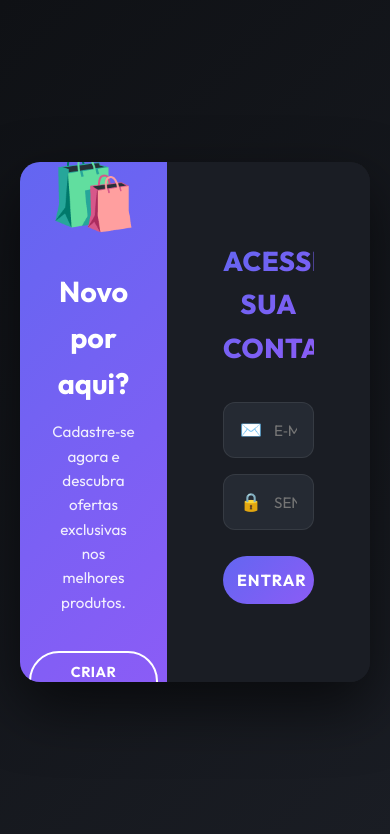
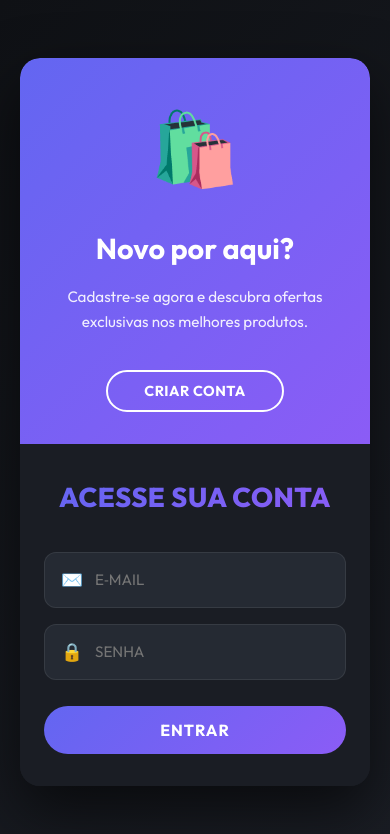
Before and after one commit to duud02020/gest-o, a Next.js app: page / in a window 390 px wide. Shown: the top 834 px of the page. Built offline with nearby package versions, Linux system fonts and the light colour scheme.

Commit message:
style: make login page and benefits bar responsive for mobile

```diff
--- a/src/app/globals.css
+++ b/src/app/globals.css
@@ -271,3 +271,67 @@ button {
     gap: 24px;
   }
 }
+
+/* Auth Page Responsiveness */
+.auth-card {
+  display: flex;
+  width: min(900px, 100%);
+  min-height: 520px;
+  background: var(--bg-secondary);
+  border-radius: 20px;
+  box-shadow: 0 25px 60px rgba(0,0,0,0.6);
+  overflow: hidden;
+  position: relative;
+}
+
+.auth-left {
+  width: 42%;
+  background: linear-gradient(135deg, var(--accent-primary) 0%, var(--accent-secondary) 100%);
+  color: white;
+  padding: 48px 40px;
+  display: flex;
+  flex-direction: column;
+  justify-content: center;
+  align-items: center;
+  text-align: center;
+  position: absolute;
+  height: 100%;
+  transition: left 0.55s cubic-bezier(0.77,0,0.175,1);
+  z-index: 10;
+}
+
+.auth-right {
+  width: 58%;
+  padding: 48px 56px;
+  display: flex;
+  flex-direction: column;
+  justify-content: center;
+  position: absolute;
+  height: 100%;
+  transition: left 0.55s cubic-bezier(0.77,0,0.175,1);
+  background: var(--bg-secondary);
+}
+
+@media (max-width: 768px) {
+  .auth-card {
+    flex-direction: column;
+    min-height: auto;
+    position: static;
+  }
+
+  .auth-left, .auth-right {
+    position: static !important;
+    width: 100% !important;
+    height: auto !important;
+    left: 0 !important;
+  }
+
+  .auth-left {
+    padding: 32px 24px;
+    border-radius: 20px 20px 0 0;
+  }
+
+  .auth-right {
+    padding: 32px 24px;
+  }
+}
--- a/src/app/page.tsx
+++ b/src/app/page.tsx
@@ -15,44 +15,17 @@ const styles = {
   } as React.CSSProperties,
 
   card: {
-    display: "flex",
-    width: "min(900px, 100%)",
-    height: "520px",
-    background: "#1a1d24",
-    borderRadius: "20px",
-    boxShadow: "0 25px 60px rgba(0,0,0,0.6)",
-    overflow: "hidden",
-    position: "relative",
+    // Moved to .auth-card in globals.css
   } as React.CSSProperties,
 
   leftPanel: (isLogin: boolean) => ({
-    width: "42%",
-    background: "linear-gradient(135deg, #6366f1 0%, #8b5cf6 100%)",
-    color: "white",
-    padding: "48px 40px",
-    display: "flex",
-    flexDirection: "column",
-    justifyContent: "center",
-    alignItems: "center",
-    textAlign: "center",
-    position: "absolute",
-    height: "100%",
+    // Other properties moved to .auth-left
     left: isLogin ? "0%" : "58%",
-    transition: "left 0.55s cubic-bezier(0.77,0,0.175,1)",
-    zIndex: 10,
   } as React.CSSProperties),
 
   rightPanel: (isLogin: boolean) => ({
-    width: "58%",
-    padding: "48px 56px",
-    display: "flex",
-    flexDirection: "column",
-    justifyContent: "center",
-    position: "absolute",
-    height: "100%",
+    // Other properties moved to .auth-right
     left: isLogin ? "42%" : "0%",
-    transition: "left 0.55s cubic-bezier(0.77,0,0.175,1)",
-    background: "#1a1d24",
   } as React.CSSProperties),
 
   icon: {
@@ -157,10 +130,10 @@ export default function AuthPage() {
         rel="stylesheet"
       />
       <div style={styles.page}>
-        <div style={styles.card}>
+        <div className="auth-card">
 
           {/* Painel Esquerdo - Temático */}
-          <div style={styles.leftPanel(isLogin)}>
+          <div className="auth-left" style={styles.leftPanel(isLogin)}>
             <div style={styles.icon}>🛍️</div>
             <h2 style={styles.leftTitle}>
               {isLogin ? "Novo por aqui?" : "Bem‑vindo de volta!"}
@@ -187,7 +160,7 @@ export default function AuthPage() {
           </div>
 
           {/* Painel Direito - Formulário */}
-          <div style={styles.rightPanel(isLogin)}>
+          <div className="auth-right" style={styles.rightPanel(isLogin)}>
             <h2 style={styles.formTitle}>
               {isLogin ? "ACESSE SUA CONTA" : "CRIE SUA CONTA"}
             </h2>
```
Also changed, not shown: src/components/BenefitsBar.module.css (+19 -0 lines).
